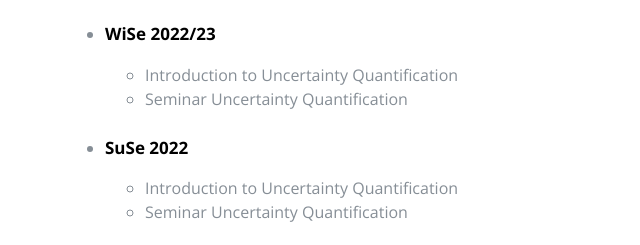
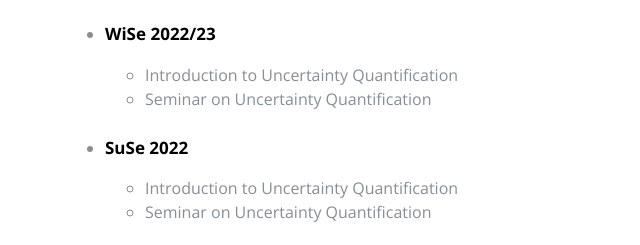
Before and after one commit to ar-khodadadian/ar-khodadadian.github.io, a plain HTML site: page index.html in a window 1280 px wide. Shown: the part 9380-9625 px from the top of the page, 240-880 px from the left. Drawn offline with nearby package versions, Linux system fonts and the light colour scheme; a web font is replaced by a local one.

Commit message:
Update index.html

```diff
--- a/index.html
+++ b/index.html
@@ -563,7 +563,7 @@ License URL: https://creativecommons.org/licenses/by/4.0/
                 <p><b>WiSe 2022/23</b></p>
                 <ul>
                   <li>Introduction to Uncertainty Quantification</li>
-                  <li>Seminar Uncertainty Quantification</li><br>
+                  <li>Seminar on Uncertainty Quantification</li><br>
                 </ul>
               </li>
 
@@ -571,7 +571,7 @@ License URL: https://creativecommons.org/licenses/by/4.0/
                 <p><b>SuSe 2022</b></p>
                 <ul>
                   <li>Introduction to Uncertainty Quantification</li>
-                  <li>Seminar Uncertainty Quantification</li><br>
+                  <li>Seminar on Uncertainty Quantification</li><br>
                 </ul>
               </li>
 
```
